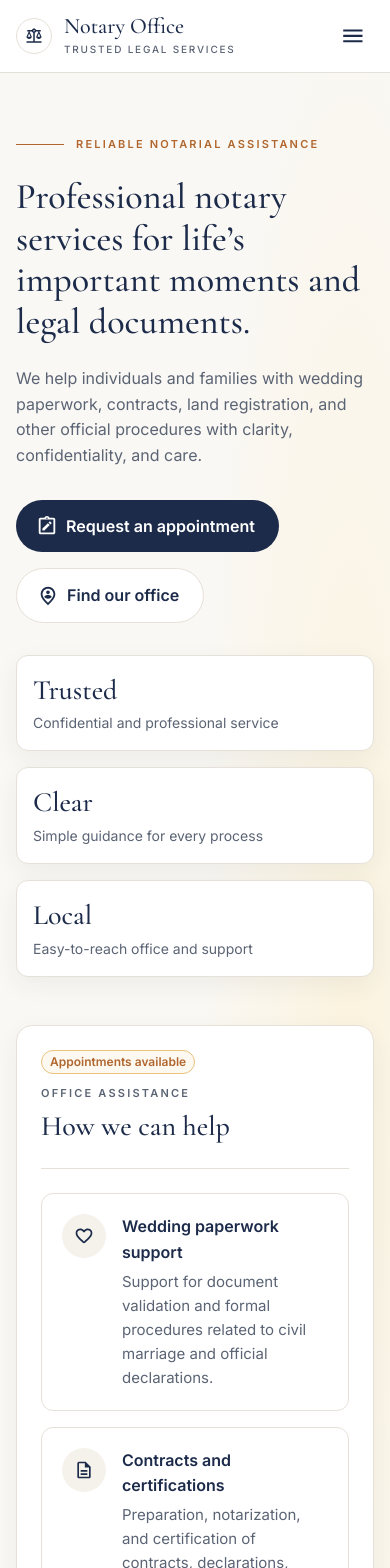
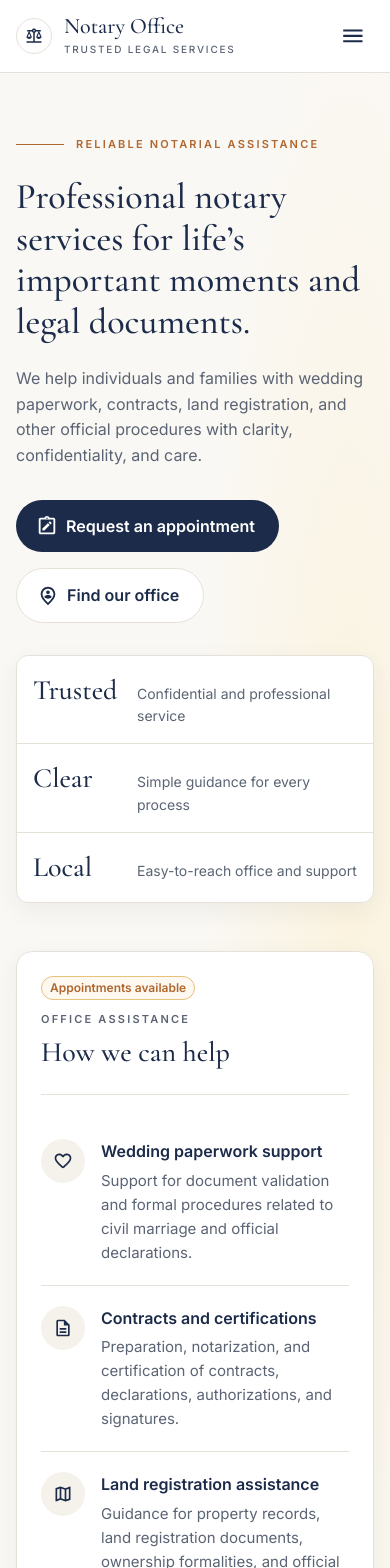
Before and after one commit to notary-office/notary-office.github.io, a React (Vite) app: page / in a window 390 px wide. Shown: the top 1568 px of the page. Built offline with nearby package versions, Linux system fonts and the light colour scheme.

Commit message:
Refactor code structure for improved readability and maintainability

```diff
--- a/src/components/Header.jsx
+++ b/src/components/Header.jsx
@@ -48,7 +48,7 @@ function Logo() {
       >
         <BalanceIcon sx={{ fontSize: 18 }} aria-hidden />
       </Box>
-      <Box>
+      <Box sx={{ whiteSpace: 'nowrap' }}>
         <Typography sx={{ fontFamily: (t) => t.typography.h1.fontFamily, fontSize: '1.375rem', fontWeight: 500, lineHeight: 1, color: 'primary.main' }}>
           {localize(business.name)}
         </Typography>
@@ -148,7 +148,8 @@ export default function Header() {
               size="small"
               href="#book"
               startIcon={<CalendarMonthOutlinedIcon />}
-              sx={{ display: { xs: 'none', sm: 'inline-flex' }, py: 1 }}
+              // From 600px the switcher and logo leave too little room, so the button joins them at 700px (it stays in the drawer).
+              sx={(theme) => ({ display: 'none', [theme.breakpoints.up(700)]: { display: 'inline-flex' }, py: 1, whiteSpace: 'nowrap' })}
             >
               {t('header.cta')}
             </Button>
--- a/src/components/Hero.jsx
+++ b/src/components/Hero.jsx
@@ -13,6 +13,7 @@ import NoteAltOutlinedIcon from '@mui/icons-material/NoteAltOutlined';
 import PersonPinCircleOutlinedIcon from '@mui/icons-material/PersonPinCircleOutlined';
 
 import { useLanguage } from '../i18n/context.js';
+import { phoneGroup, phoneGroupItem } from '../theme.js';
 
 // Copy lives under hero.help.items.<key> in the i18n files.
 const HELP_ITEMS = [
@@ -51,12 +52,29 @@ function HelpCard() {
 
       <Divider sx={{ my: 3 }} />
 
-      <Box component="ul" aria-labelledby="home-help-title" sx={{ listStyle: 'none', p: 0, m: 0, display: 'grid', gap: 2 }}>
+      {/* On tablets the card spans the full width, so the three items sit side by side, icon on top. */}
+      <Box
+        component="ul"
+        aria-labelledby="home-help-title"
+        sx={[{ listStyle: 'none', p: 0, m: 0, display: 'grid', gridTemplateColumns: { sm: 'repeat(3, 1fr)', md: '1fr' }, gap: 2 }, phoneGroup(false)]}
+      >
         {HELP_ITEMS.map(({ key, icon: Icon }) => (
           <Box
             component="li"
             key={key}
-            sx={{ display: 'flex', gap: 2, p: 2.5, border: 1, borderColor: 'divider', borderRadius: '12px' }}
+            sx={[
+              {
+                display: 'flex',
+                flexDirection: { sm: 'column', md: 'row' },
+                gap: 2,
+                p: { xs: 0, sm: 2.5 },
+                py: { xs: 2.5 },
+                border: 1,
+                borderColor: 'divider',
+                borderRadius: '12px',
+              },
+              phoneGroupItem,
+            ]}
           >
             <Box
               sx={{
@@ -164,16 +182,17 @@ export default function Hero() {
             </Box>
 
             <Box
-              sx={{
-                display: 'grid',
-                gridTemplateColumns: { xs: '1fr', sm: 'repeat(3, 1fr)' },
-                gap: 2,
-                mt: 4,
-              }}
+              sx={[
+                { display: 'grid', gridTemplateColumns: { xs: '1fr', sm: 'repeat(3, 1fr)' }, gap: 2, mt: 4 },
+                phoneGroup(),
+              ]}
             >
               {t('hero.highlights').map(({ title, text }) => (
-                <Card key={title} sx={{ p: 2, borderRadius: '12px' }}>
-                  <Typography variant="h4" component="h3" sx={{ fontSize: '1.75rem', mb: 0.5 }}>
+                <Card
+                  key={title}
+                  sx={[{ p: 2, borderRadius: '12px', display: { xs: 'flex', sm: 'block' }, alignItems: 'baseline', gap: 2 }, phoneGroupItem]}
+                >
+                  <Typography variant="h4" component="h3" sx={{ fontSize: '1.75rem', mb: { sm: 0.5 }, minWidth: { xs: 88, sm: 0 } }}>
                     {title}
                   </Typography>
                   <Typography variant="body2" sx={{ fontSize: '0.875rem' }}>
--- a/src/components/Location.jsx
+++ b/src/components/Location.jsx
@@ -93,7 +93,7 @@ export default function Location() {
         />
 
         <Grid container spacing={3}>
-          <Grid size={{ xs: 12, md: 6 }}>
+          <Grid size={{ xs: 12, sm: 6 }}>
             <Reveal sx={{ height: '100%' }}>
               <Card sx={{ p: { xs: 3, md: 4 }, height: '100%' }}>
                 <Box component="ul" sx={{ listStyle: 'none', p: 0, m: 0, display: 'grid', gap: 3 }}>
@@ -115,7 +115,7 @@ export default function Location() {
             </Reveal>
           </Grid>
 
-          <Grid size={{ xs: 12, md: 6 }}>
+          <Grid size={{ xs: 12, sm: 6 }}>
             <Reveal delay={100} sx={{ height: '100%' }}>
               <Card sx={{ position: 'relative', height: '100%', minHeight: 360, display: 'flex' }}>
                 <Box
--- a/src/components/Reviews.jsx
+++ b/src/components/Reviews.jsx
@@ -17,7 +17,7 @@ import Reveal from './Reveal.jsx';
 import SectionHeading from './SectionHeading.jsx';
 import { business } from '../config/business.js';
 import { useLanguage } from '../i18n/context.js';
-import { flipInRtl } from '../theme.js';
+import { flipInRtl, swipeRow } from '../theme.js';
 
 // Darker than gold.main so the stars stay visible on white and on the warm featured card.
 const STAR_COLOR = '#D9A441';
@@ -233,7 +233,8 @@ export default function Reviews() {
           </Grid>
 
           <Grid size={{ xs: 12, md: 7 }}>
-            <Box sx={{ display: 'grid', gridTemplateColumns: { xs: '1fr', sm: 'repeat(2, 1fr)' }, gap: 3 }}>
+            {/* Swipe row on phones; from sm the featured review spans the row above the others. */}
+            <Box sx={[{ display: 'grid', gridTemplateColumns: { sm: 'repeat(2, 1fr)' }, gap: 3 }, swipeRow]}>
               <Reveal delay={100} sx={{ gridColumn: '1 / -1' }}>
                 <ReviewCard {...featured} featured />
               </Reveal>
--- a/src/components/WhyChooseUs.jsx
+++ b/src/components/WhyChooseUs.jsx
@@ -7,7 +7,7 @@ import TaskAltRoundedIcon from '@mui/icons-material/TaskAltRounded';
 import Reveal from './Reveal.jsx';
 import SectionHeading from './SectionHeading.jsx';
 import { useLanguage } from '../i18n/context.js';
-import { cardShadow } from '../theme.js';
+import { cardShadow, phoneGroup, phoneGroupItem } from '../theme.js';
 
 const onDark = {
   text: 'rgba(255,255,255,0.78)',
@@ -52,7 +52,12 @@ function ProcessCard() {
         </Box>
       </Box>
 
-      <Box component="ol" aria-labelledby="process-title" sx={{ listStyle: 'none', p: 0, m: 0, display: 'grid', gap: 2 }}>
+      {/* On tablets the card spans the full width, so the three steps sit side by side. */}
+      <Box
+        component="ol"
+        aria-labelledby="process-title"
+        sx={{ listStyle: 'none', p: 0, m: 0, display: 'grid', gridTemplateColumns: { sm: 'repeat(3, 1fr)', md: '1fr' }, gap: 2 }}
+      >
         {t('about.process.steps').map(({ title, text }, i) => (
           <Box
             component="li"
@@ -103,12 +108,15 @@ export default function WhyChooseUs() {
               sx={{ mb: 4 }}
             />
 
-            <Box sx={{ display: 'grid', gridTemplateColumns: { xs: '1fr', sm: 'repeat(2, 1fr)' }, gap: 2.5 }}>
+            <Box sx={[{ display: 'grid', gridTemplateColumns: { xs: '1fr', sm: 'repeat(2, 1fr)' }, gap: 2.5 }, phoneGroup()]}>
               {t('about.reasons').map(({ title, text }, i) => (
                 <Reveal
                   key={title}
                   delay={Math.min(i, 2) * 100}
-                  sx={{ p: 2.5, bgcolor: 'background.paper', border: 1, borderColor: 'divider', borderRadius: '12px' }}
+                  sx={[
+                    { p: 2.5, bgcolor: 'background.paper', border: 1, borderColor: 'divider', borderRadius: '12px' },
+                    phoneGroupItem,
+                  ]}
                 >
                   <Typography component="h3" sx={{ fontWeight: 600, color: 'text.primary', mb: 1 }}>
                     {title}
--- a/src/theme.js
+++ b/src/theme.js
@@ -29,6 +29,54 @@ export const flipInRtl = { transform: (t) => (t.direction === 'rtl' ? 'scaleX(-1
 
 // Letter-spacing breaks the joining of Arabic letters, so tracked labels drop it in RTL.
 export const tracking = (em) => (t) => (t.direction === 'rtl' ? 0 : em);
+
+// Phones: a set of small cards reads as a feed when stacked, so they merge into one card split by
+// hairlines. `phoneGroup` goes on the container (pass `false` when it already sits inside a card),
+// `phoneGroupItem` on each item. Both do nothing from `sm` up.
+export const phoneGroup = (framed = true) => (t) => ({
+  [t.breakpoints.down('sm')]: {
+    gap: 0,
+    ...(framed && {
+      border: `1px solid ${t.palette.divider}`,
+      borderRadius: '12px',
+      bgcolor: 'background.paper',
+      boxShadow: cardShadow,
+      overflow: 'hidden',
+    }),
+  },
+});
+
+export const phoneGroupItem = (t) => ({
+  [t.breakpoints.down('sm')]: {
+    border: 0,
+    borderRadius: 0,
+    boxShadow: 'none',
+    bgcolor: 'transparent',
+    '&:not(:first-of-type)': { borderTop: `1px solid ${t.palette.divider}` },
+  },
+});
+
+// Phones: a horizontal swipe row (scroll-snap, the next card peeks in) instead of a vertical stack.
+// From `sm` up the container is a plain grid; set `gridTemplateColumns` and `gap` alongside it.
+// Scrolling follows the page direction, so it starts from the right in Arabic with no extra code.
+export const swipeRow = (t) => ({
+  [t.breakpoints.down('sm')]: {
+    display: 'flex',
+    overflowX: 'auto',
+    scrollSnapType: 'x mandatory',
+    scrollbarWidth: 'none',
+    '&::-webkit-scrollbar': { display: 'none' },
+    // Bleed to the screen edges (Container gutter is 16px) and leave room for the card shadows.
+    mx: -2,
+    px: 2,
+    scrollPaddingInline: '16px',
+    mt: -1,
+    pt: 1,
+    mb: -3,
+    pb: 3,
+    '& > *': { flex: '0 0 84%', scrollSnapAlign: 'start' },
+  },
+});
 
 export function createAppTheme(direction = 'ltr') {
   const rtl = direction === 'rtl';
```
Also changed, not shown: src/components/Services.jsx (+18 -9 lines).
